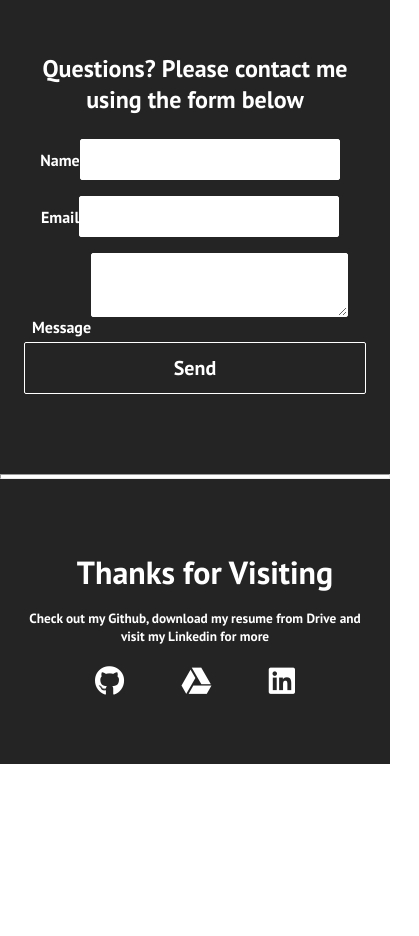
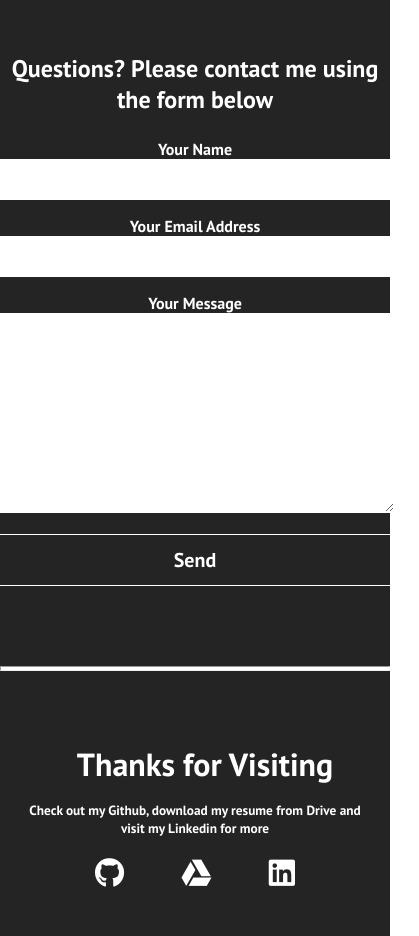
Before and after one commit to bash7325/react-portfolio, a React (Create React App) app: page /contact in a window 390 px wide. Shown: the part 780-1716 px from the top of the page, 419 px wide, since content can reach past the window. Before the commit the page ends 1544 px from the top, so only its background shows below. Built offline with nearby package versions, Linux system fonts and the light colour scheme.

Commit message:
contact form styling much better, needs tweaks for mobile view

```diff
--- a/src/components/ContactCard.css
+++ b/src/components/ContactCard.css
@@ -10,7 +10,6 @@
   .email-input {
     padding: 8px 20px;
     border-radius: 2px;
-    margin-right: 10px;
     outline: none;
     border: none;
     font-size: 18px;
@@ -77,3 +76,12 @@ transition: all 0.3s ease-out;
     color: #242424;
     transition: all 0.3s ease-out;
 }
+
+.contact-form {
+  display: grid;
+}
+
+ .message {
+height: 200px;
+width: 400px;
+ }
--- a/src/components/ContactCard.js
+++ b/src/components/ContactCard.js
@@ -19,16 +19,16 @@ function sendEmail(e) {
     <div className="contact-container">
       <section className='contact-subscription'>
         <p className='contact-subscription-heading'>
-          <p>Questions?  Please contact me using the form below</p>
+          <p>Questions? Please contact me using the form below</p>
         </p>
         <div className='input-areas'>
     <form className="contact-form" onSubmit={sendEmail}>
-      <label>Name</label>
+      <label>Your Name</label>
       <input className='email-input' type="text" name="user_name" />
-      <label>Email</label>
+      <label>Your Email Address</label>
       <input className='email-input' type="email" name="user_email" />
-      <label>Message</label>
-      <textarea className='email-input' name="message" />
+      <label>Your Message</label>
+      <textarea className='email-input message' name="message" />
       <input className='btn--outline btn--large btn' type="submit" value="Send" />
     </form>
     </div>
```
